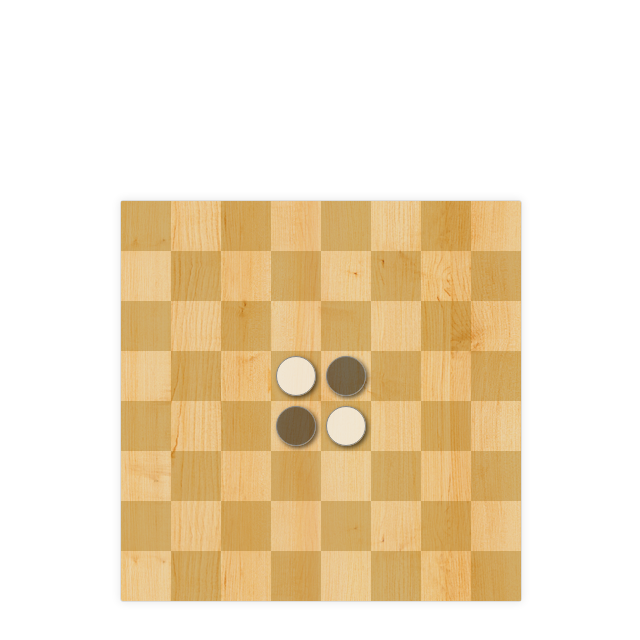
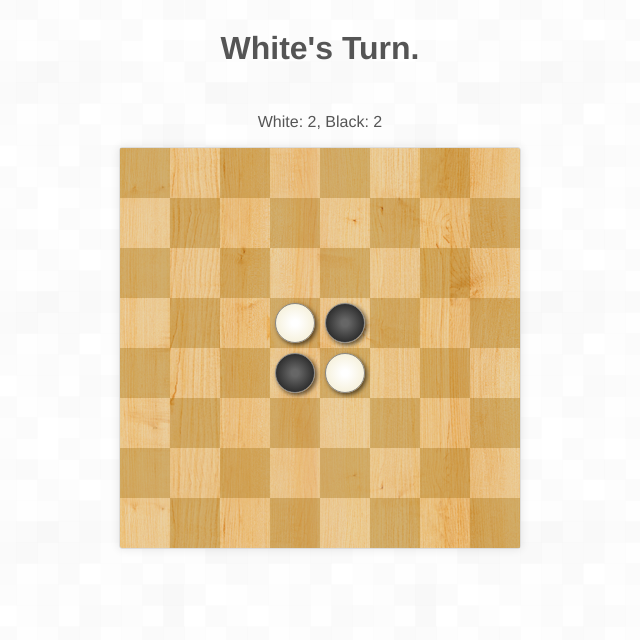
Before and after one commit to SleepingInsomniac/reversi, a plain HTML site: page index.html in a window 1280 px wide. Shown: the whole page, without its empty margins (320-960 px from the left). Drawn offline with Linux system fonts and the light colour scheme.

Commit message:
Added scores, updated css

```diff
--- a/css/style.css
+++ b/css/style.css
@@ -2,21 +2,29 @@
     font-family: 'Ubuntu';
     src: url("fonts/Ubuntu-Bold.ttf");
     font-weight: bold;
-  font-style: normal; }
+    font-style: normal;
+}
 @font-face {
     font-family: 'Ubuntu';
     src: url("fonts/Ubuntu-Medium.ttf");
     font-weight: normal;
-  font-style: normal; }
+    font-style: normal;
+}
+
+@-webkit-keyframes dropIn { 0% { -webkit-transform: scale(1.8); } 100% { -webkit-transform: scale(1); } }
+   @-moz-keyframes dropIn { 0% {    -moz-transform: scale(1.8); } 100% {    -moz-transform: scale(1); } }
+    @-ms-keyframes dropIn { 0% {     -ms-transform: scale(1.8); } 100% {     -ms-transform: scale(1); } }
+     @-o-keyframes dropIn { 0% {      -o-transform: scale(1.8); } 100% {      -o-transform: scale(1); } }
+        @keyframes dropIn { 0% {         transform: scale(1.8); } 100% {         transform: scale(1); } }
 
 * {
 	font-family: helvetica, sans-serif;
-/*	-moz-box-sizing: border-box;*/
 /*	box-sizing: border-box;*/
 	position: relative;
 }
 
 html, body {
+/*	box-sizing: border-box;*/
 	width: 100%;
 	height: 100%;
 	padding: 0;
@@ -24,13 +32,26 @@ html, body {
 }
 
 body {
-/*	background-image: url('square_bg.png');*/
+	background-image: url('square_bg.png');
 }
 
 div {
 	margin: 0;
 	padding: 0;
 	border: 0;
+}
+
+h1 {
+	margin: 0;
+	padding: 30px;
+}
+
+div.info {
+	width: 100%;
+	text-align: center;
+	text-transform: capitalize;
+	font-family: "Ubuntu";
+	color: #555;
 }
 
 div.row {
@@ -48,13 +69,10 @@ div.row:nth-child(2n-1) div.cell:nth-child(2n-1) {
 	background-color: rgba(150,100,0,0.3);
 }
 
-div.cell:hover {
-	background-color: #CCC;
-	cursor: pointer;
-}
+div.cell:hover,
 div.row:nth-child(2n) div.cell:nth-child(2n):hover,
 div.row:nth-child(2n-1) div.cell:nth-child(2n-1):hover {
-	background-color: #CCC;
+	background-color: rgba(0,0,0,0.5);
 	cursor: pointer;
 }
 
@@ -68,24 +86,41 @@ div.gamePiece {
 	border: 1px solid #888;
 /*	border-bottom: 2px solid #222;*/
 	box-shadow: 2px 2px 4px rgba(0,0,0,0.6);
+	-webkit-animation: dropIn 0.3s 1 linear;
+	   -moz-animation: dropIn 0.3s 1 linear;
+	    -ms-animation: dropIn 0.3s 1 linear;
+	     -o-animation: dropIn 0.3s 1 linear;
+	        animation: dropIn 0.3s 1 linear;
 }
 
 div.gamePiece.white {
-	background-color: rgba(255,255,255,0.7);
+/*	background-color: rgba(255,255,255,0.7);*/
+	background: -moz-radial-gradient(center, ellipse cover, #ffffff 12%, #f2ebcd 100%); /* FF3.6+ */
+	background: -webkit-gradient(radial, center center, 0px, center center, 100%, color-stop(12%,#ffffff), color-stop(100%,#f2ebcd)); /* Chrome,Safari4+ */
+	background: -webkit-radial-gradient(center, ellipse cover, #ffffff 12%,#f2ebcd 100%); /* Chrome10+,Safari5.1+ */
+	background: -o-radial-gradient(center, ellipse cover, #ffffff 12%,#f2ebcd 100%); /* Opera 12+ */
+	background: -ms-radial-gradient(center, ellipse cover, #ffffff 12%,#f2ebcd 100%); /* IE10+ */
+	background: radial-gradient(ellipse at center, #ffffff 12%,#f2ebcd 100%); /* W3C */
+
 }
 div.gamePiece.black {
-	background-color: rgba(0,0,0,0.5);
+/*	background-color: rgba(0,0,0,0.5);*/
+	background: -moz-radial-gradient(center, ellipse cover, #666666 13%, #131313 100%); /* FF3.6+ */
+	background: -webkit-gradient(radial, center center, 0px, center center, 100%, color-stop(13%,#666666), color-stop(100%,#131313)); /* Chrome,Safari4+ */
+	background: -webkit-radial-gradient(center, ellipse cover, #666666 13%,#131313 100%); /* Chrome10+,Safari5.1+ */
+	background: -o-radial-gradient(center, ellipse cover, #666666 13%,#131313 100%); /* Opera 12+ */
+	background: -ms-radial-gradient(center, ellipse cover, #666666 13%,#131313 100%); /* IE10+ */
+	background: radial-gradient(ellipse at center, #666666 13%,#131313 100%); /* W3C */
+
 }
 
 #gameBoard {
 	border: 1px solid #DDD;
-	position: absolute;
-	top: 50%;
-	left: 50%;
-	margin: -200px 0 0 -200px;
+	width: 400px;
 	border-radius: 3px;
 	box-shadow: 0 0 10px rgba(0,0,0,0.1);
 	background-image: url('purty_wood.png');
+	margin: 10px auto;
 }
 
 ::selection {
--- a/script/reversi.js
+++ b/script/reversi.js
@@ -12,11 +12,16 @@ function getEl(id) {
 	return document.getElementById(id);
 }
 
-function ReversiGame() {
+function ReversiGame(parentElement) {
+	if (!parentElement) parentElement = document.body;
+
 	this.turn = 0; // white = 0, black = 1
 	this.board = [];
 	this.moves = -4;
+	this.infoDiv = elm('div', {className: 'info'});
+
 	var _this = this;
+	var players = ['white', 'black'];
 
 	var simulateGameBoard = function() {
 		_this.board = [];
@@ -56,6 +61,21 @@ function ReversiGame() {
 		return board;
 	}
 
+	var countScore = function() {
+		var whiteScore = 0;
+		var blackScore = 0;
+
+		for (var i = 0; i < 7; i++) {
+			for (var j = 0; j < 7; j++) {
+				var state = _this.board.state([i,j]);
+				if (state == 0) whiteScore++;
+				if (state == 1) blackScore++;
+			}
+		}
+
+		return [whiteScore, blackScore];
+	}
+
 	var resolvePos = function(cell) {
 		return cell.id.split('').map(function(s) {
 			return parseInt(s);
@@ -64,6 +84,10 @@ function ReversiGame() {
 
 	var changeTurn = function() {
 		_this.turn = Math.abs(_this.turn - 1);
+		var scores = countScore();
+		_this.infoDiv.innerHTML = '';
+		elm('h1', {innerHTML: players[_this.turn]+"'s turn."}, _this.infoDiv);
+		elm('p', {innerHTML: 'White: '+scores[0]+', Black: '+scores[1]}, _this.infoDiv);
 	}
 
 	var validMove = function(cell) {
@@ -115,7 +139,6 @@ function ReversiGame() {
 		var pos = resolvePos(cell);
 		_this.moves++;
 		_this.board[pos[0]][pos[1]] = _this.turn;
-		var players = ['white', 'black'];
 		cell.innerHTML = '';
 		var piece = elm('div', {
 			className: 'gamePiece '+players[_this.turn]
@@ -125,7 +148,8 @@ function ReversiGame() {
 
 	// set up initial state
 	simulateGameBoard();
-	document.body.appendChild(createGameBoard());
+	parentElement.appendChild(this.infoDiv);
+	parentElement.appendChild(createGameBoard());
 	var cords = ['33', '34', '44', '43'];
 	for(var i in cords) {
 		this.placePiece(getEl(cords[i]));
```
Lines whose indentation alone changed are shown as unchanged.
